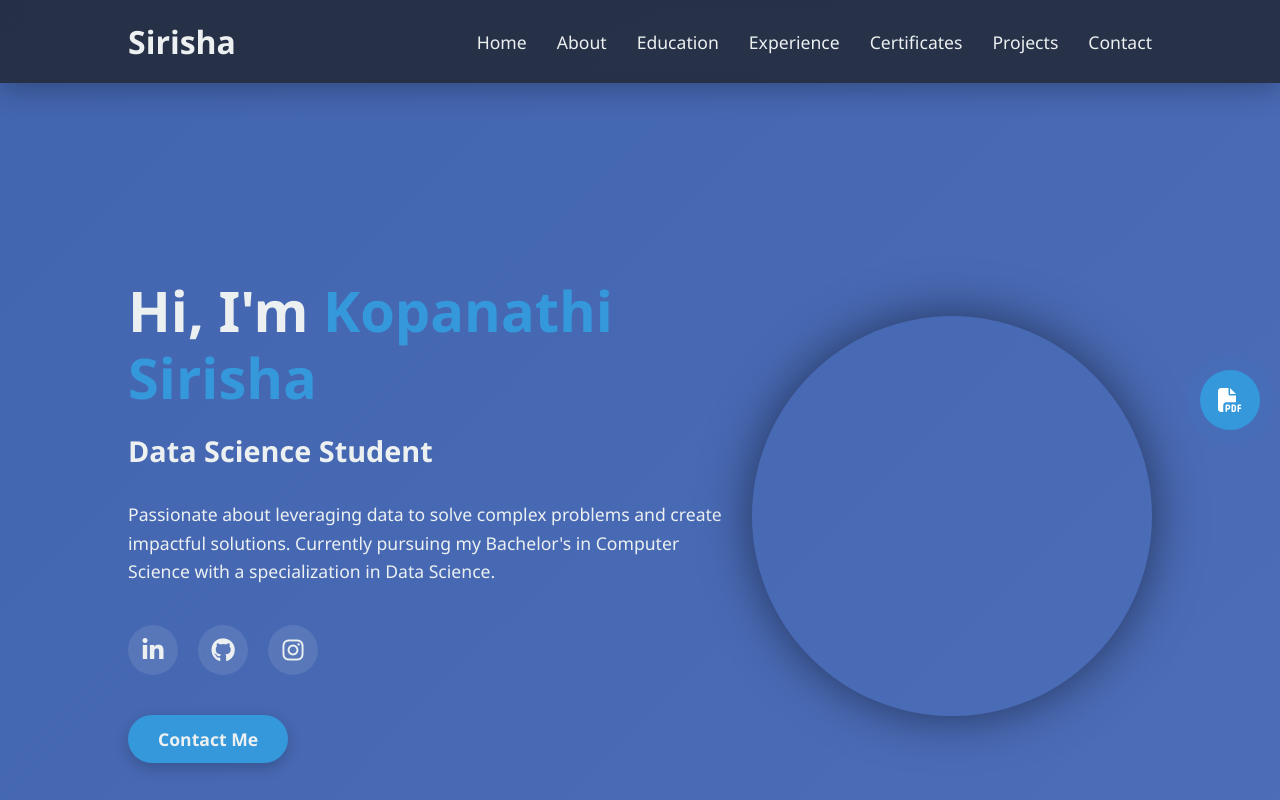
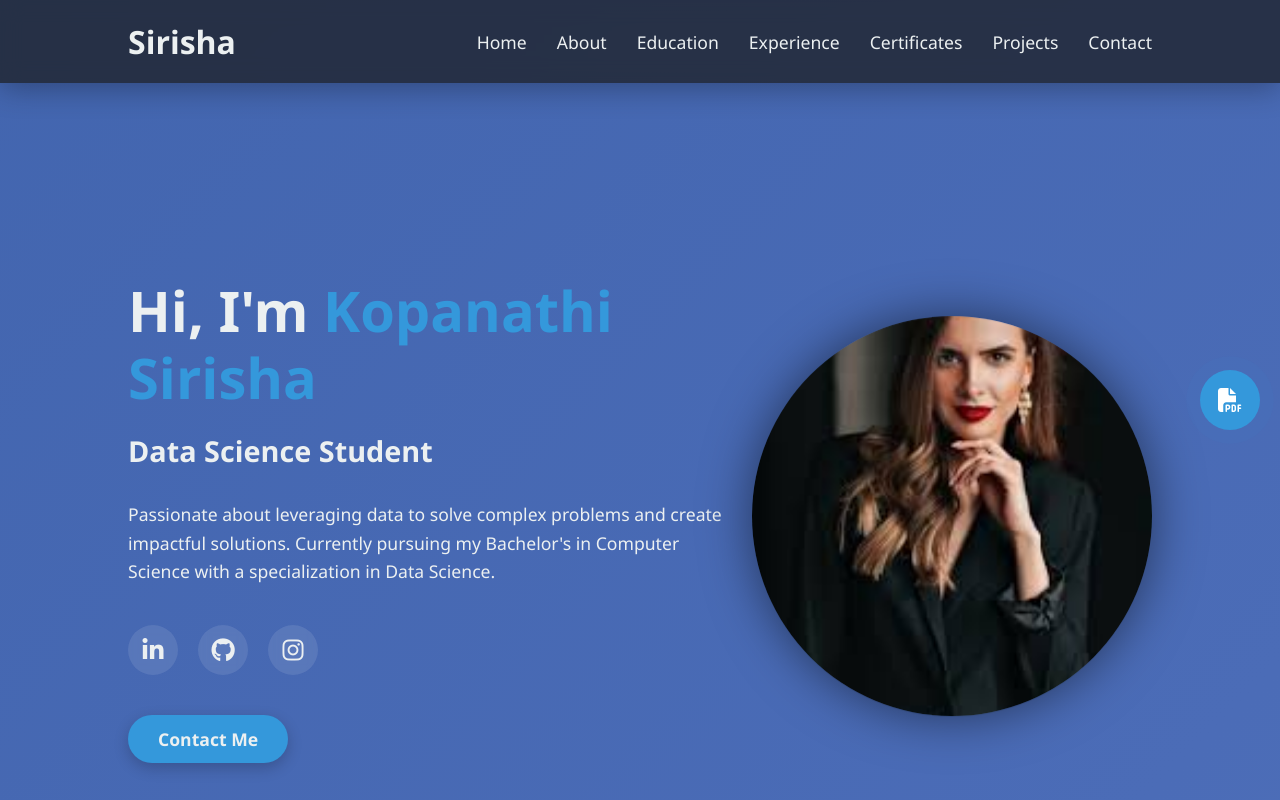
Before and after one commit to KopanathiSirisha/Software-Developer--portfolio, a plain HTML site: page index.html in a window 1280 px wide. Shown: the top 800 px of the page. Drawn offline with nearby package versions, Linux system fonts and the light colour scheme.

Commit message:
index.html

```diff
--- a/index.html
+++ b/index.html
@@ -853,7 +853,7 @@
                 <a href="#contact" class="btn glow-on-hover">Contact Me</a>
             </div>
             <div class="home-image floating">
-                <img src="" alt="Profile Image">
+                <img src="download.jpg" alt="Profile Image">
             </div>
         </section>
         <!-- About Section -->
```
